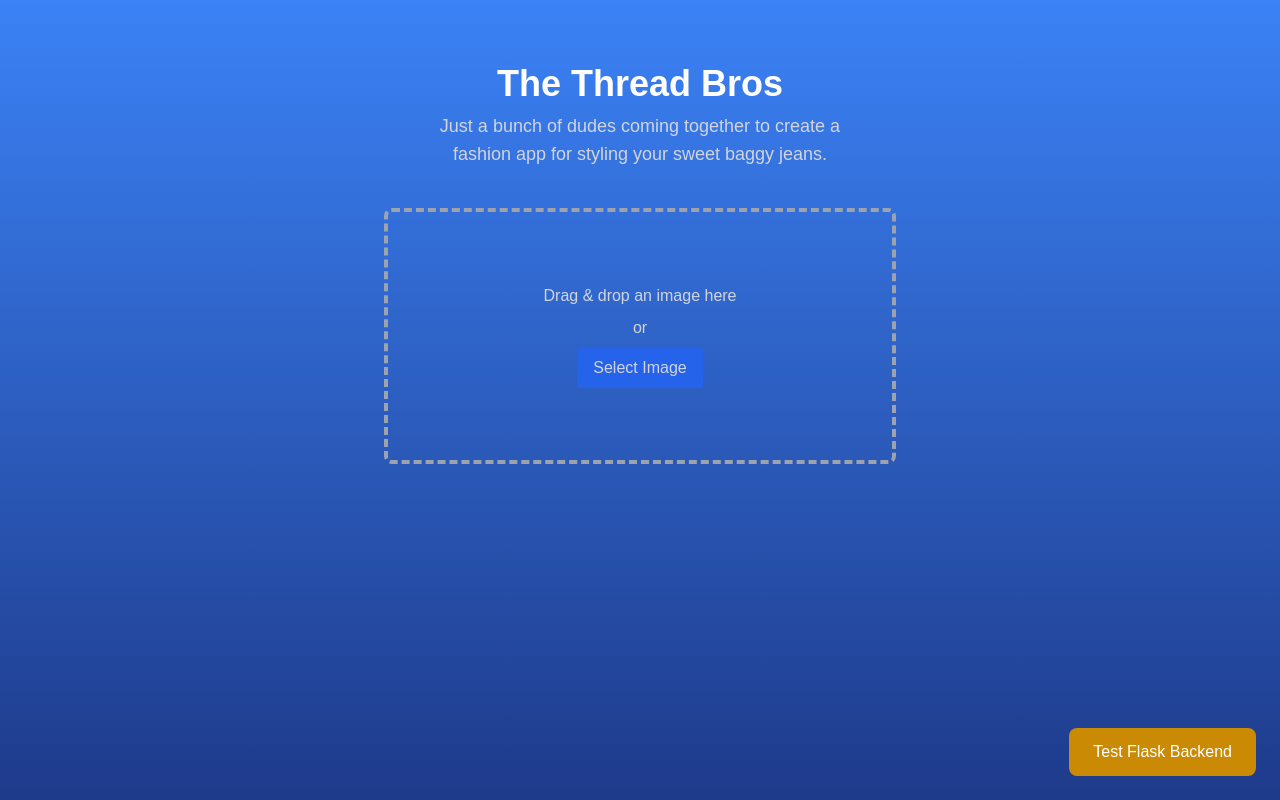
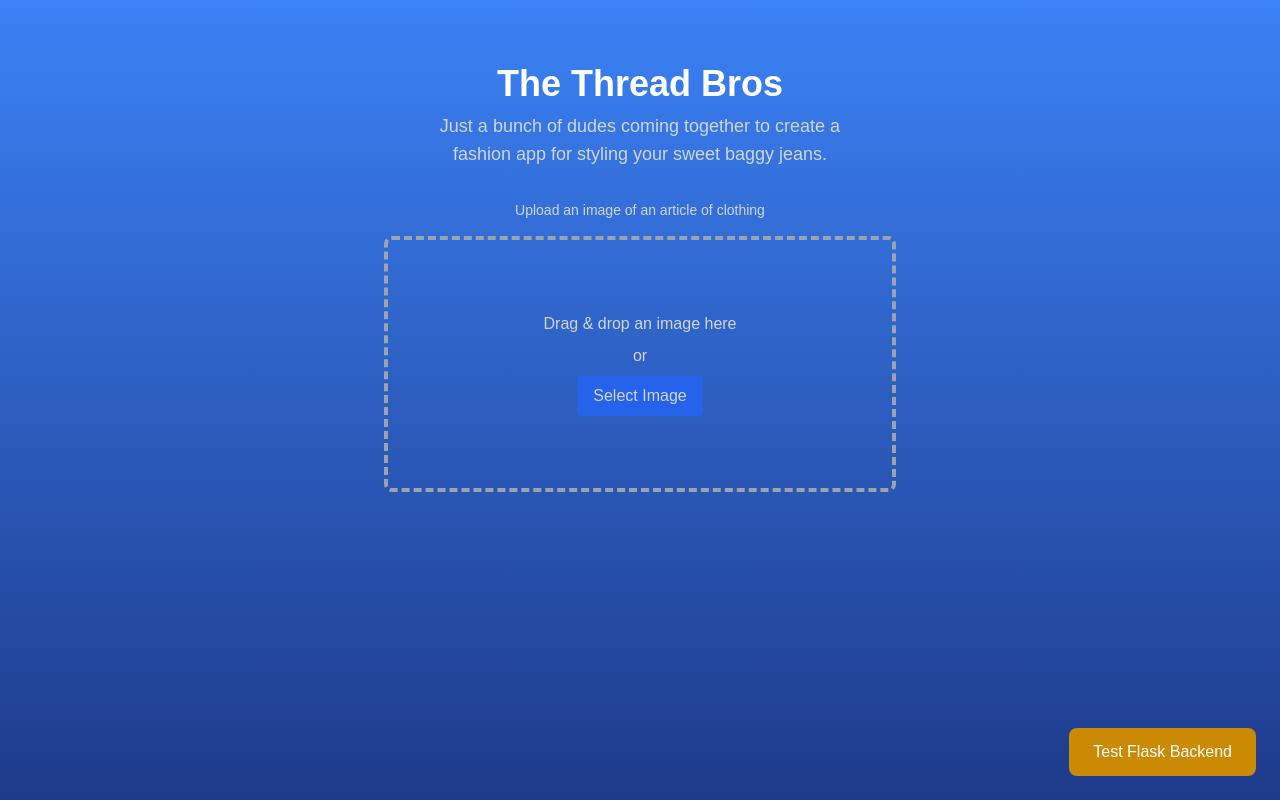
Before and after one commit to OOTDai/OOTDai, a Next.js app in the folder frontend/: page / in a window 1280 px wide. Built offline with nearby package versions, Linux system fonts and the light colour scheme.

Commit message:
description text added to image preview container

```diff
--- a/frontend/app/page.tsx
+++ b/frontend/app/page.tsx
@@ -115,13 +115,15 @@ export default function Home() {
         <p className="text-lg text-gray-300 mb-6 max-w-md">
           Just a bunch of dudes coming together to create a fashion app for styling your sweet baggy jeans.
         </p>
+        <div className="text-gray-300 text-sm mt-2">
+          <p>Upload an image of an article of clothing</p>
+        </div>
       </div>
 
       {/* Image Upload Area */}
       <div className="flex flex-col items-center w-full max-w-lg my-4">
         <div
-          className={`relative w-full h-64 border-4 border-dashed rounded-lg flex flex-col items-center justify-center p-4 text-center transition-colors duration-200 ease-in-out ${
-            isDragging ? 'border-green-400 bg-blue-800 bg-opacity-50' : 'border-gray-400 hover:border-gray-300'
+          className={`relative w-full h-64 border-4 border-dashed rounded-lg flex flex-col items-center justify-center p-4 text-center transition-colors duration-200 ease-in-out ${isDragging ? 'border-green-400 bg-blue-800 bg-opacity-50' : 'border-gray-400 hover:border-gray-300'
             } ${imagePreviewUrl ? '' : 'cursor-pointer'}`} // Only show pointer cursor when no image
           onDragOver={handleDragOver}
           onDragLeave={handleDragLeave}
@@ -152,6 +154,7 @@ export default function Home() {
                 Select Image
               </button>
             </div>
+
           )}
         </div>
         <input
@@ -178,6 +181,7 @@ export default function Home() {
             </button>
           </div>
         )}
+
       </div>
 
       {/* Test Backend Button */}
```
Lines whose indentation alone changed are shown as unchanged.
